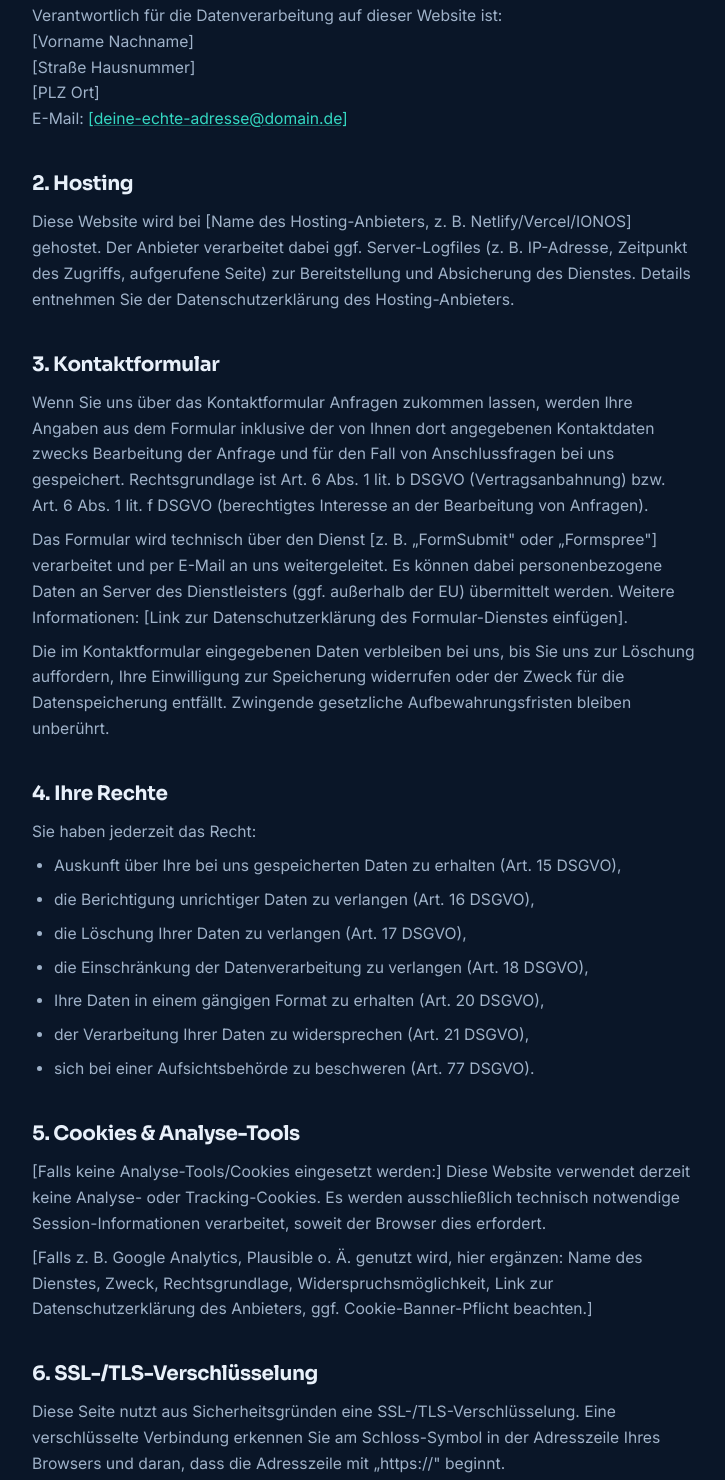
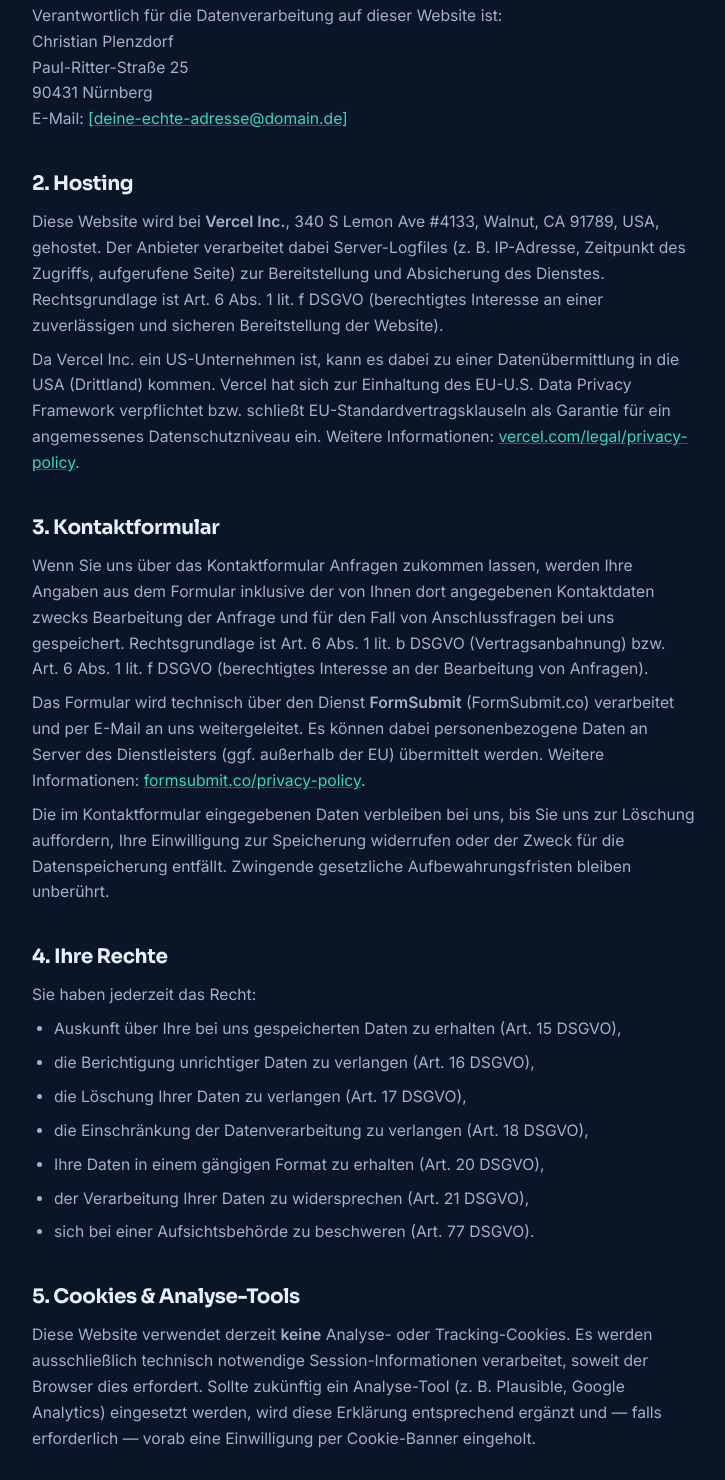
Before and after one commit to PlenzdorC/plenzdorf-it, a plain HTML site: page datenschutz.html in a window 1280 px wide. Shown: the part 497-1977 px from the top of the page, without its empty margins (276-1001 px from the left). Drawn offline with Linux system fonts and the light colour scheme.

Commit message:
Impressum und Datenschutz mit echten Angaben füllen
Name, Adresse und USt-IdNr. ergänzt sowie Hosting-Anbieter (Vercel)
und Formular-Dienst (FormSubmit) in der Datenschutzerklärung konkretisiert.

Co-authored-by: Cursor <cursoragent@cursor.com>

```diff
--- a/datenschutz.html
+++ b/datenschutz.html
@@ -47,18 +47,26 @@
         <h2>1. Verantwortlicher</h2>
         <p>
           Verantwortlich für die Datenverarbeitung auf dieser Website ist:<br>
-          [Vorname Nachname]<br>
-          [Straße Hausnummer]<br>
-          [PLZ Ort]<br>
+          Christian Plenzdorf<br>
+          Paul-Ritter-Straße 25<br>
+          90431 Nürnberg<br>
           E-Mail: <a href="mailto:kontakt@plenzdorf-it.de">[deine-echte-adresse@domain.de]</a>
         </p>
 
         <h2>2. Hosting</h2>
         <p>
-          Diese Website wird bei [Name des Hosting-Anbieters, z. B. Netlify/Vercel/IONOS]
-          gehostet. Der Anbieter verarbeitet dabei ggf. Server-Logfiles (z. B. IP-Adresse,
-          Zeitpunkt des Zugriffs, aufgerufene Seite) zur Bereitstellung und Absicherung des
-          Dienstes. Details entnehmen Sie der Datenschutzerklärung des Hosting-Anbieters.
+          Diese Website wird bei <strong>Vercel Inc.</strong>, 340 S Lemon Ave #4133, Walnut,
+          CA 91789, USA, gehostet. Der Anbieter verarbeitet dabei Server-Logfiles
+          (z. B. IP-Adresse, Zeitpunkt des Zugriffs, aufgerufene Seite) zur Bereitstellung und
+          Absicherung des Dienstes. Rechtsgrundlage ist Art. 6 Abs. 1 lit. f DSGVO (berechtigtes
+          Interesse an einer zuverlässigen und sicheren Bereitstellung der Website).
+        </p>
+        <p>
+          Da Vercel Inc. ein US-Unternehmen ist, kann es dabei zu einer Datenübermittlung in die
+          USA (Drittland) kommen. Vercel hat sich zur Einhaltung des EU-U.S. Data Privacy
+          Framework verpflichtet bzw. schließt EU-Standardvertragsklauseln als
+          Garantie für ein angemessenes Datenschutzniveau ein. Weitere Informationen:
+          <a href="https://vercel.com/legal/privacy-policy" target="_blank" rel="noopener">vercel.com/legal/privacy-policy</a>.
         </p>
 
         <h2>3. Kontaktformular</h2>
@@ -70,10 +78,11 @@
           Art. 6 Abs. 1 lit. f DSGVO (berechtigtes Interesse an der Bearbeitung von Anfragen).
         </p>
         <p>
-          Das Formular wird technisch über den Dienst [z. B. „FormSubmit" oder „Formspree"]
-          verarbeitet und per E-Mail an uns weitergeleitet. Es können dabei personenbezogene
-          Daten an Server des Dienstleisters (ggf. außerhalb der EU) übermittelt werden.
-          Weitere Informationen: [Link zur Datenschutzerklärung des Formular-Dienstes einfügen].
+          Das Formular wird technisch über den Dienst <strong>FormSubmit</strong>
+          (FormSubmit.co) verarbeitet und per E-Mail an uns weitergeleitet. Es können dabei
+          personenbezogene Daten an Server des Dienstleisters (ggf. außerhalb der EU)
+          übermittelt werden. Weitere Informationen:
+          <a href="https://formsubmit.co/privacy-policy" target="_blank" rel="noopener">formsubmit.co/privacy-policy</a>.
         </p>
         <p>
           Die im Kontaktformular eingegebenen Daten verbleiben bei uns, bis Sie uns zur
@@ -96,14 +105,12 @@
 
         <h2>5. Cookies &amp; Analyse-Tools</h2>
         <p>
-          [Falls keine Analyse-Tools/Cookies eingesetzt werden:] Diese Website verwendet
-          derzeit keine Analyse- oder Tracking-Cookies. Es werden ausschließlich technisch
-          notwendige Session-Informationen verarbeitet, soweit der Browser dies erfordert.
-        </p>
-        <p>
-          [Falls z. B. Google Analytics, Plausible o. Ä. genutzt wird, hier ergänzen: Name des
-          Dienstes, Zweck, Rechtsgrundlage, Widerspruchsmöglichkeit, Link zur
-          Datenschutzerklärung des Anbieters, ggf. Cookie-Banner-Pflicht beachten.]
+          Diese Website verwendet derzeit <strong>keine</strong> Analyse- oder
+          Tracking-Cookies. Es werden ausschließlich technisch notwendige
+          Session-Informationen verarbeitet, soweit der Browser dies erfordert. Sollte
+          zukünftig ein Analyse-Tool (z. B. Plausible, Google Analytics) eingesetzt werden,
+          wird diese Erklärung entsprechend ergänzt und — falls erforderlich — vorab eine
+          Einwilligung per Cookie-Banner eingeholt.
         </p>
 
         <h2>6. SSL-/TLS-Verschlüsselung</h2>
```
Also changed, not shown: impressum.html (+7 -7 lines).
